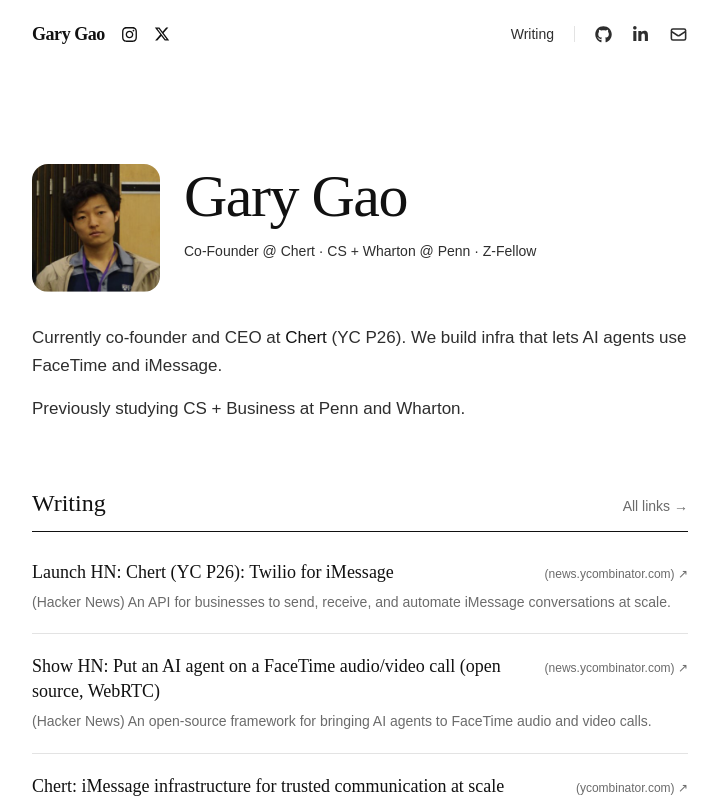
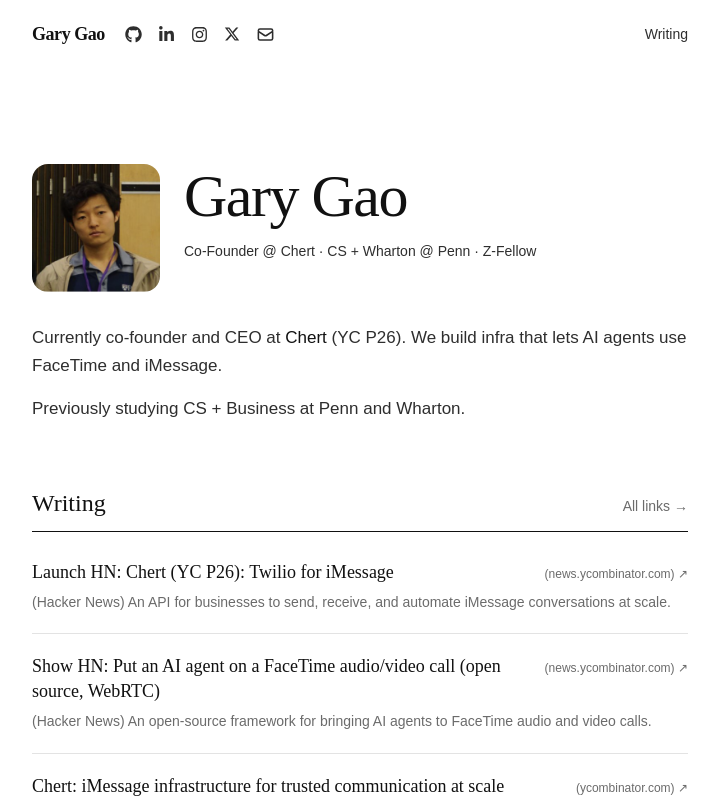
Before and after one commit to garygao333/gary-website, a Next.js app: page / in a window 1280 px wide. Shown: the top 800 px of the page, without its empty margins (280-999 px from the left). Built offline with nearby package versions, Linux system fonts and the light colour scheme.

Commit message:
fix: group social links in the top left navigation

```diff
--- a/app/page.tsx
+++ b/app/page.tsx
@@ -11,27 +11,18 @@
     <div className="min-h-screen">
       {/* Navigation */}
       <nav className="sticky top-0 z-50 backdrop-blur-sm" style={{ backgroundColor: "rgba(255,255,255,0.85)" }}>
-        <div className="mx-auto flex max-w-[720px] flex-wrap items-center justify-between gap-3 px-6 py-5 md:px-8">
-          <div className="flex items-center gap-4">
+        <div className="mx-auto flex max-w-[720px] items-start justify-between gap-4 px-6 py-5 sm:items-center md:px-8">
+          <div className="flex flex-col items-start gap-3 sm:flex-row sm:items-center sm:gap-5">
             <Link href="/" className="font-display text-lg font-semibold tracking-tight">Gary Gao</Link>
-            <a href="https://www.instagram.com/garygao333/" target="_blank" rel="noreferrer" className="transition-colors hover:text-[var(--accent)]" aria-label="Instagram"><FaInstagram size={17} /></a>
-            <a href="https://x.com/GaryGao891219" target="_blank" rel="noreferrer" className="transition-colors hover:text-[var(--accent)]" aria-label="X"><FaXTwitter size={16} /></a>
+            <div className="flex items-center gap-4" style={{ color: "var(--text-secondary)" }}>
+              <a href="https://github.com/garygao333" target="_blank" rel="noreferrer" className="transition-colors hover:text-[var(--accent)]" aria-label="GitHub"><FaGithub size={17} /></a>
+              <a href="https://www.linkedin.com/in/garygao333/" target="_blank" rel="noreferrer" className="transition-colors hover:text-[var(--accent)]" aria-label="LinkedIn"><FaLinkedinIn size={17} /></a>
+              <a href="https://www.instagram.com/garygao333/" target="_blank" rel="noreferrer" className="transition-colors hover:text-[var(--accent)]" aria-label="Instagram"><FaInstagram size={17} /></a>
+              <a href="https://x.com/GaryGao891219" target="_blank" rel="noreferrer" className="transition-colors hover:text-[var(--accent)]" aria-label="X"><FaXTwitter size={16} /></a>
+              <a href="mailto:gary@trychert.com" className="transition-colors hover:text-[var(--accent)]" aria-label="Email"><HiOutlineMail size={19} /></a>
+            </div>
           </div>
-          <div className="flex items-center gap-3 text-sm sm:gap-5" style={{ color: "var(--text-secondary)" }}>
-            <Link href="/writing" className="transition-colors hover:text-[var(--accent)]">
-              Writing
-            </Link>
-            <span className="hidden h-4 w-px sm:block" style={{ backgroundColor: "var(--border)" }} />
-            <a href="https://github.com/garygao333" target="_blank" rel="noreferrer" className="transition-colors hover:text-[var(--accent)]" aria-label="GitHub">
-              <FaGithub size={17} />
-            </a>
-            <a href="https://www.linkedin.com/in/garygao333/" target="_blank" rel="noreferrer" className="transition-colors hover:text-[var(--accent)]" aria-label="LinkedIn">
-              <FaLinkedinIn size={17} />
-            </a>
-            <a href="mailto:gary@trychert.com" className="transition-colors hover:text-[var(--accent)]" aria-label="Email">
-              <HiOutlineMail size={19} />
-            </a>
-          </div>
+          <Link href="/writing" className="pt-1 text-sm transition-colors hover:text-[var(--accent)] sm:pt-0" style={{ color: "var(--text-secondary)" }}>Writing</Link>
         </div>
       </nav>
 
```
